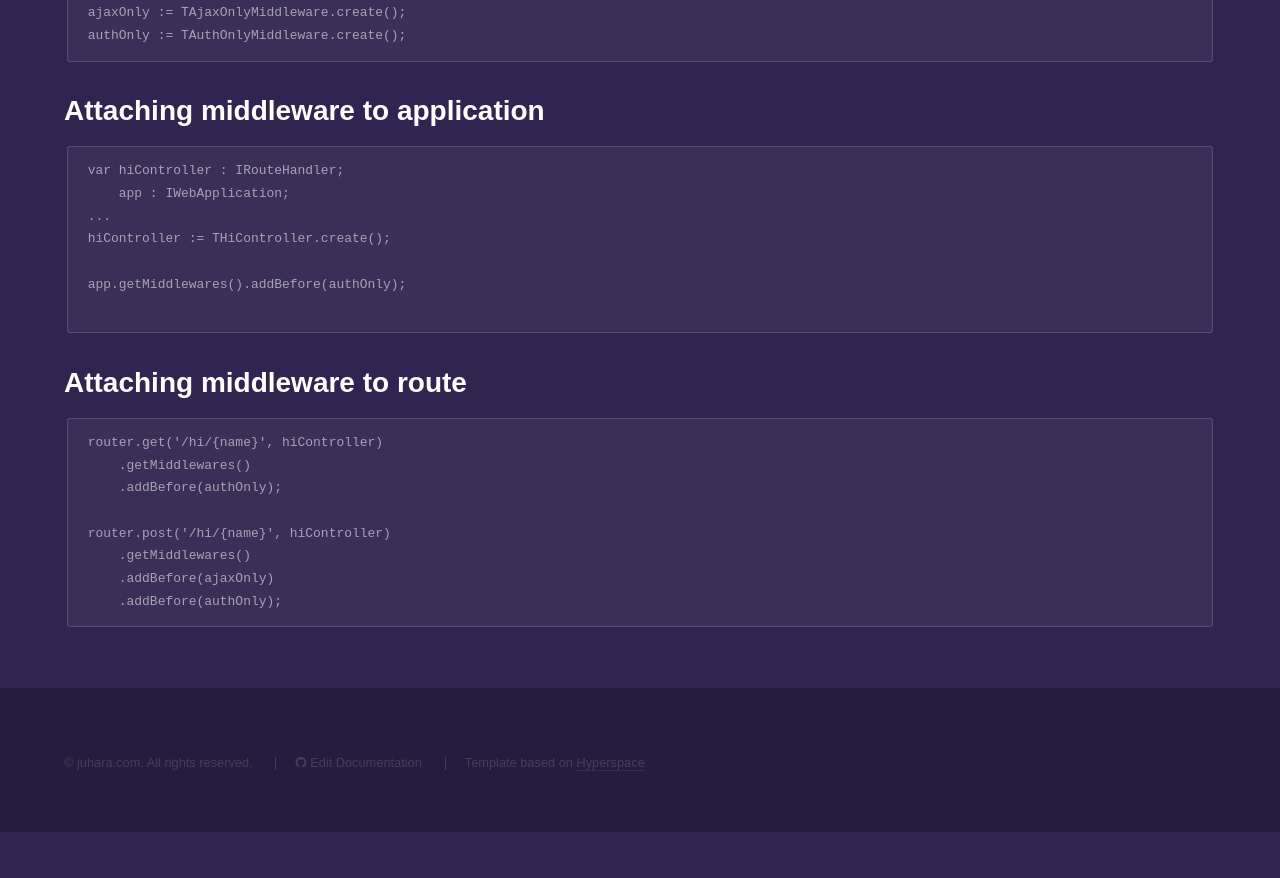
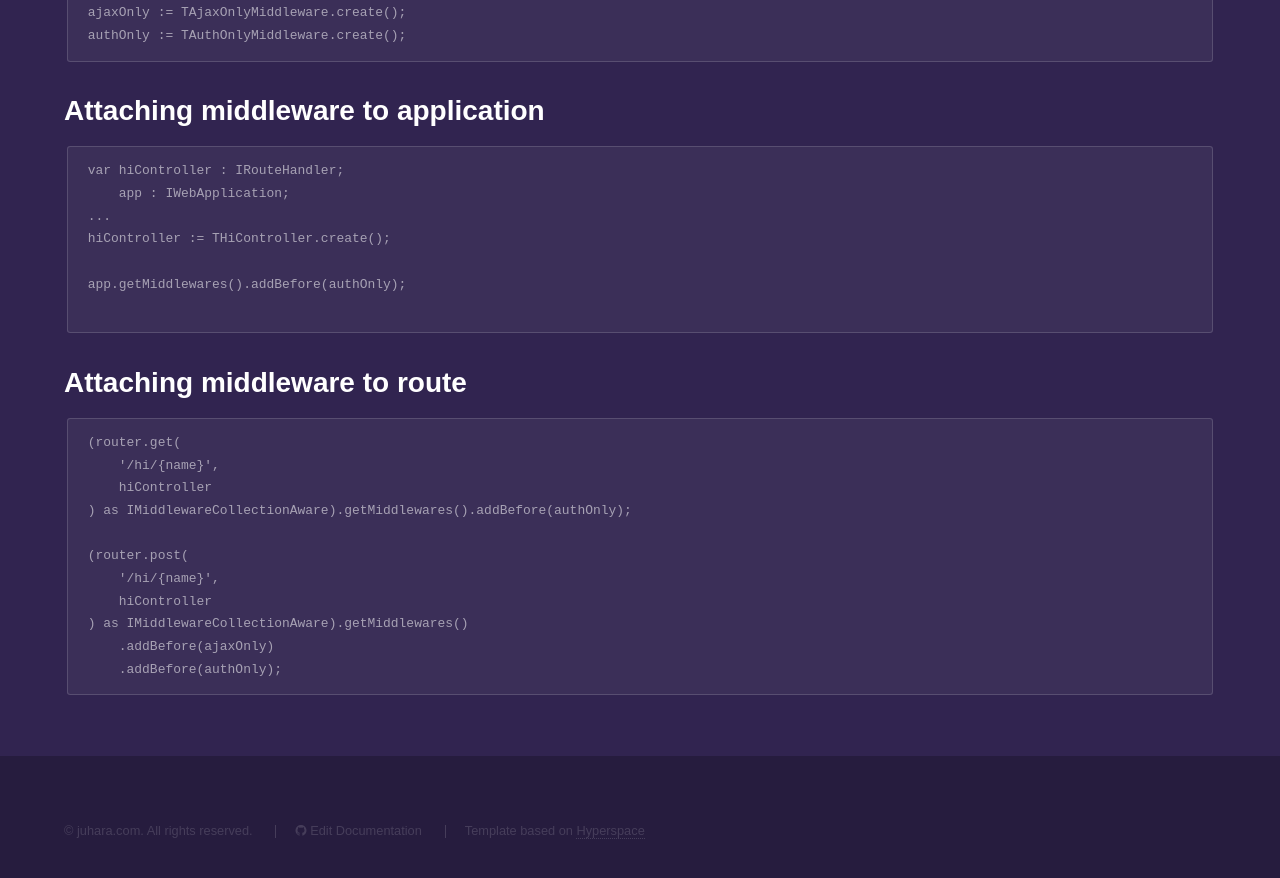
Before and after one commit to fanoframework/fanoframework.github.io, a Jekyll site: the page built from middlewares/index.md, in a window 1280 px wide and 900 px high, scrolled down 1454 px. Shown: the top 878 px of the window. Built offline with Jekyll 4.4.1, drawn with Linux system fonts in a browser that asks for light colours; our own code applies the rules of GitHub Pages for plain Markdown files; before the commit the page ends 2286 px from its top, so only the background shows below that.

Commit message:
add content about middleware

````diff
--- a/middlewares/index.md
+++ b/middlewares/index.md
@@ -68,12 +68,15 @@ app.getMiddlewares().addBefore(authOnly);
 ## Attaching middleware to route
 
 ```
-router.get('/hi/{name}', hiController)
-    .getMiddlewares()
-    .addBefore(authOnly);
+(router.get(
+    '/hi/{name}',
+    hiController
+) as IMiddlewareCollectionAware).getMiddlewares().addBefore(authOnly);
 
-router.post('/hi/{name}', hiController)
-    .getMiddlewares()
+(router.post(
+    '/hi/{name}',
+    hiController
+) as IMiddlewareCollectionAware).getMiddlewares()
     .addBefore(ajaxOnly)
     .addBefore(authOnly);
 ```
````
